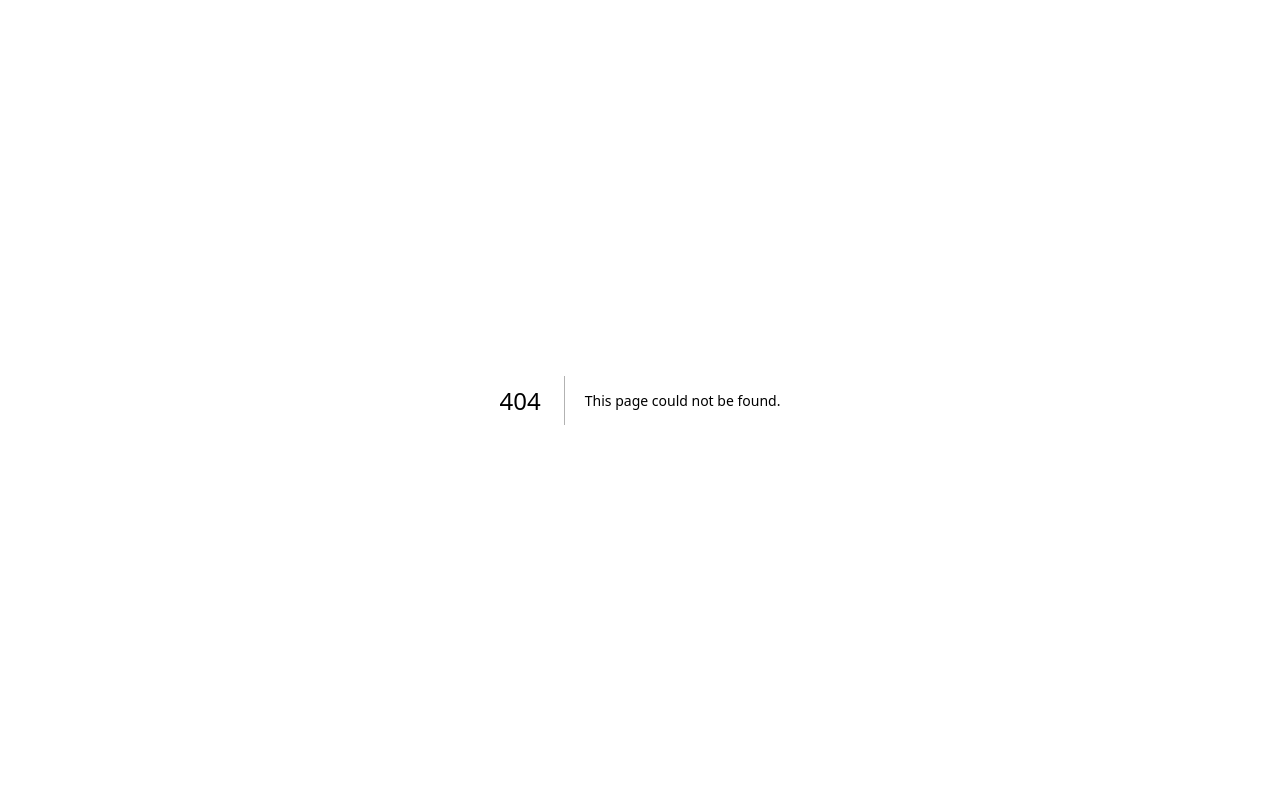
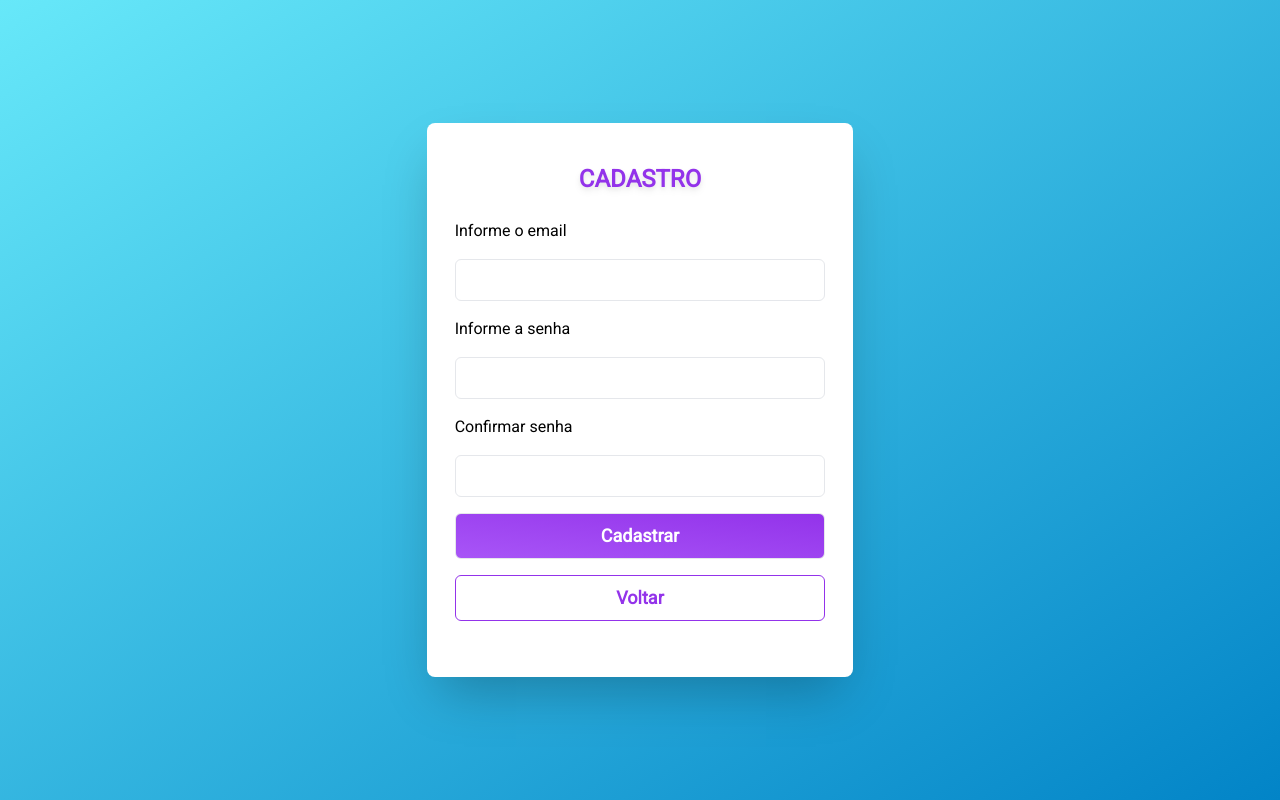
Before and after one commit to LeoFuna/who-am-i, a Next.js app: page /accounts/register in a window 1280 px wide. Before the commit this address had no page. Built offline with nearby package versions, Linux system fonts and the light colour scheme.

Commit message:
feat: register page initial thougths

```diff
--- /dev/null
+++ b/src/pages/accounts/register.tsx
@@ -0,0 +1,59 @@
+import { Roboto } from 'next/font/google';
+import Head from 'next/head';
+import { useRouter } from 'next/router';
+import { useRef } from 'react';
+
+const inter = Roboto({ weight: '400', subsets: ['latin'] })
+
+const Register = () => {
+  const router = useRouter();
+  const emailRef = useRef('');
+  const passwordRef = useRef('');
+  const retypePasswordRef = useRef('');
+
+  const onRegister = () => {
+    router.push('/auth/signin');
+    //Aqui vai criar dentro da DB o novo usuário
+    // Vale lembrar que nao pode cadastrar usuário com emial ja presente
+    // Vale lembrar que as 2 senhas devem ser identicas!
+  }
+
+  return (
+    <>
+      <Head><title>Cadastro</title></Head>
+      <main className={`flex items-center justify-center h-screen w-screen bg-gradient-to-br from-cyan-300 to-sky-600 ${inter.className}`}>
+        <div className="bg-white rounded-lg flex flex-col items-center justify-center w-2/6 py-10 gap-2 shadow-2xl">
+          <h1 className="text-2xl font-bold text-purple-600 drop-shadow-md">CADASTRO</h1>
+          <div className="px-7 py-4 flex flex-col gap-4 w-full">
+            <p>Informe o email</p>
+            <input
+              onChange={(event) => emailRef.current = event.target.value}
+              className="border rounded-md p-2 focus:outline-none focus:shadow-md focus:shadow-sky-600 focus:border-sky-600"
+              type="text"
+            />
+            <p>Informe a senha</p>
+            <input
+              onChange={(event) => passwordRef.current = event.target.value}
+              className="border rounded-md p-2 focus:outline-none focus:shadow-md focus:shadow-sky-600 focus:border-sky-600"
+              type="text"
+            />
+            <p>Confirmar senha</p>
+            <input
+              onChange={(event) => retypePasswordRef.current = event.target.value}
+              className="border rounded-md p-2 focus:outline-none focus:shadow-md focus:shadow-sky-600 focus:border-sky-600"
+              type="text"
+            />
+            <button className="p-2 rounded-md border bg-gradient-to-tr from-purple-500 to-purple-600 text-white font-bold text-lg" type="submit" onClick={onRegister}>
+              Cadastrar
+            </button>
+            <button className="p-2 rounded-md border border-purple-600 text-purple-600 font-bold text-lg" type="submit" onClick={() => router.push('/auth/signin')}>
+              Voltar
+            </button>
+          </div>
+        </div>
+      </main>
+    </>
+  );
+};
+
+export default Register;
```
